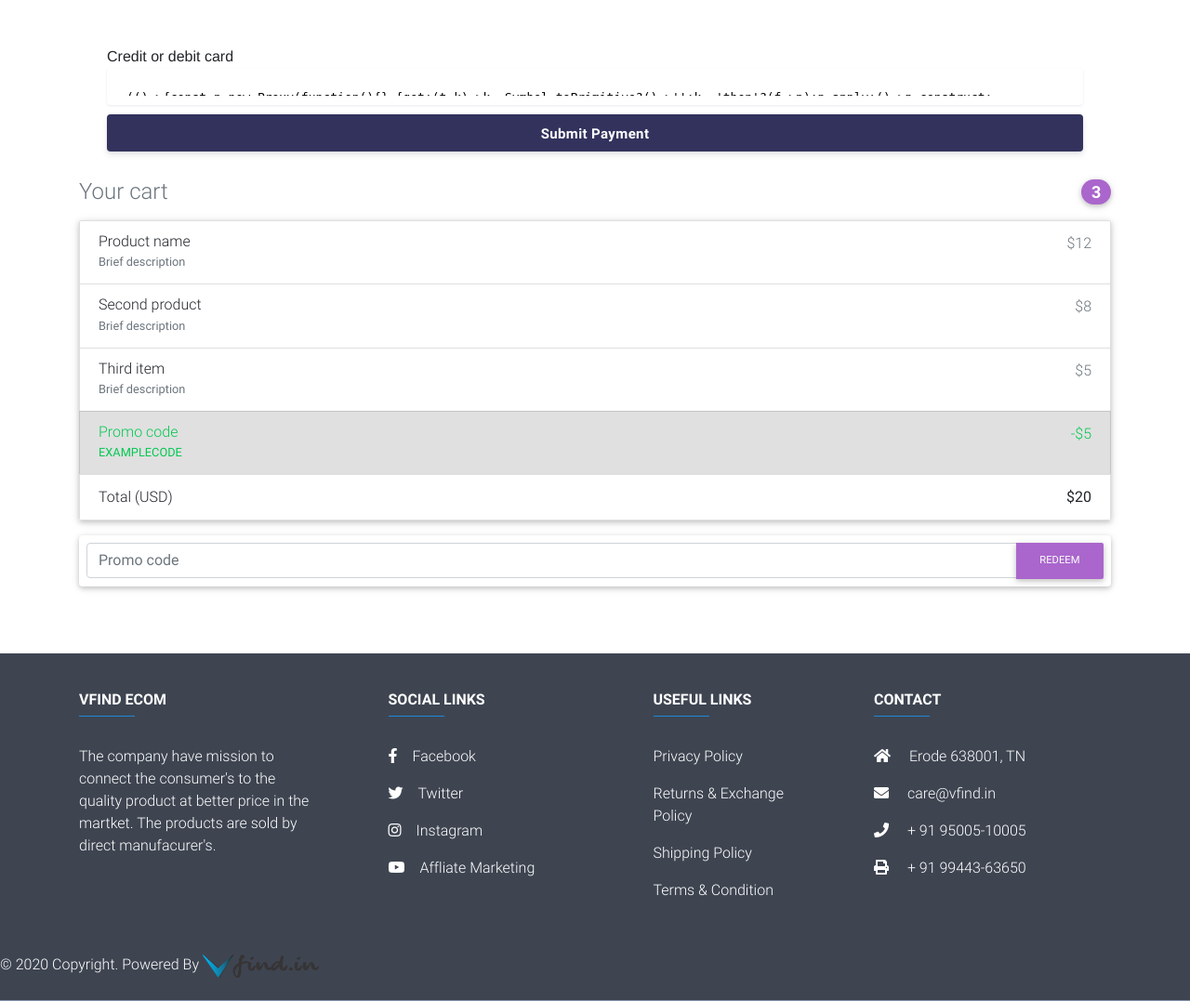
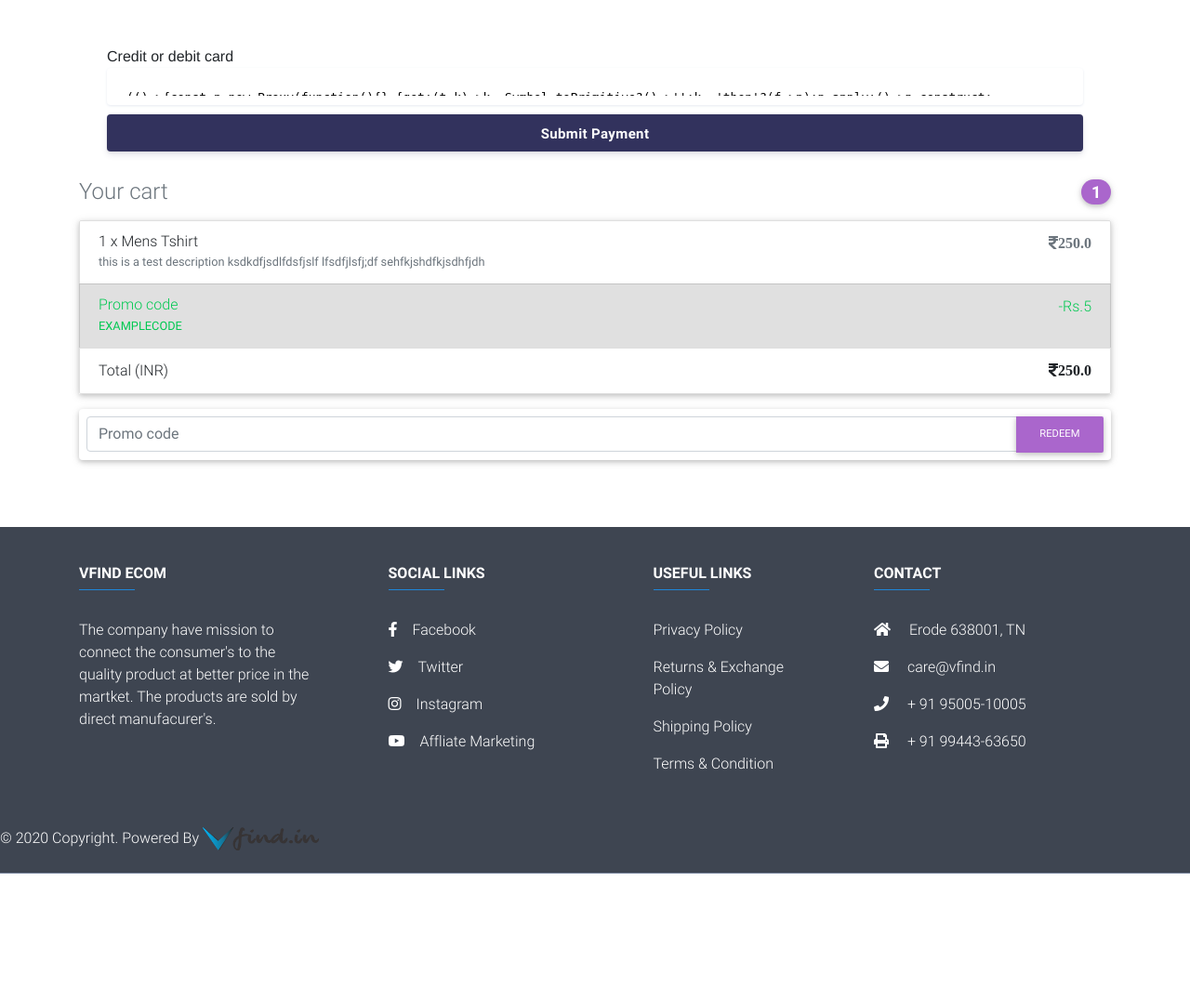
Before and after one commit to Loges2000/vfecom_v3, a Django app: page /payment/ in a window 1280 px wide. Shown: the part 191-1268 px from the top of the page at 93% size. After the commit the page ends 1131 px from the top, so only its background shows below. Run offline with Django 3.2, Linux system fonts and the light colour scheme; a user stored in the database is signed in; data comes from the database, SQL or seed files in the repository; both versions use the stored data as it was after the commit; some libraries are stand-ins or nearby versions.

Commit message:
update in products images stripe payment

```diff
--- a/templates/categories.html
+++ b/templates/categories.html
@@ -73,8 +73,8 @@
 
               <!--Card image-->
               <div class="view overlay">
-                <img src="https://mdbootstrap.com/img/Photos/Horizontal/E-commerce/Vertical/12.jpg" class="card-img-top"
-                  alt="">
+                <img src="{{ item.image.url }}" class="card-img-top"
+                  alt="{{ item.title }}" style="height:200px; object-fit:contain;">
                 <a>
                   <div class="mask rgba-white-slight"></div>
                 </a>
--- a/templates/payment.html
+++ b/templates/payment.html
@@ -113,7 +113,9 @@
 
         <div class="col-md-12 mb-4">
           <div class="card-form">
-              <form action="." method="post" class="stripe-form" id="stripe-form">
+            <script src="https://js.stripe.com/v3/"></script>
+
+            <form action="." method="post" class="stripe-form" id="stripe-form">
                   {% csrf_token %}
                   <div class="stripe-form-row" id="creditCard">
                       <label for="card-element" id="stripeBtnLabel">
@@ -127,6 +129,7 @@
 
                   <div id="card-errors" role="alert"></div>
               </form>
+
             </div>
 
 
@@ -139,42 +142,31 @@
           <!-- Heading -->
           <h4 class="d-flex justify-content-between align-items-center mb-3">
             <span class="text-muted">Your cart</span>
-            <span class="badge badge-secondary badge-pill">3</span>
+            <span class="badge badge-secondary badge-pill">{{ order.items.count }}</span>
           </h4>
 
           <!-- Cart -->
           <ul class="list-group mb-3 z-depth-1">
+            {% for order_item in order.items.all %}
             <li class="list-group-item d-flex justify-content-between lh-condensed">
               <div>
-                <h6 class="my-0">Product name</h6>
-                <small class="text-muted">Brief description</small>
+                <h6 class="my-0">{{ order_item.quantity }} x {{ order_item.item.title }}</h6>
+                <small class="text-muted">{{ order_item.item.description }}</small>
               </div>
-              <span class="text-muted">$12</span>
+              <span class="text-muted"><i class="fas fa-rupee-sign">{{ order_item.get_final_price }}</i></span>
             </li>
-            <li class="list-group-item d-flex justify-content-between lh-condensed">
-              <div>
-                <h6 class="my-0">Second product</h6>
-                <small class="text-muted">Brief description</small>
-              </div>
-              <span class="text-muted">$8</span>
-            </li>
-            <li class="list-group-item d-flex justify-content-between lh-condensed">
-              <div>
-                <h6 class="my-0">Third item</h6>
-                <small class="text-muted">Brief description</small>
-              </div>
-              <span class="text-muted">$5</span>
-            </li>
+            {% endfor %}
+
             <li class="list-group-item d-flex justify-content-between bg-light">
               <div class="text-success">
                 <h6 class="my-0">Promo code</h6>
                 <small>EXAMPLECODE</small>
               </div>
-              <span class="text-success">-$5</span>
+              <span class="text-success">-Rs.5</span>
             </li>
             <li class="list-group-item d-flex justify-content-between">
-              <span>Total (USD)</span>
-              <strong>$20</strong>
+              <span>Total (INR)</span>
+              <strong><i class="fas fa-rupee-sign">{{ order.get_total }}</i></strong>
             </li>
           </ul>
           <!-- Cart -->
--- a/veproj_v3/urls.py
+++ b/veproj_v3/urls.py
@@ -14,6 +14,8 @@
     2. Add a URL to urlpatterns:  path('blog/', include('blog.urls'))
 """
 from django.contrib import admin
+from django.conf.urls.static import static
+from django.conf import settings
 from django.urls import path,include
 
 urlpatterns = [
@@ -21,3 +23,14 @@
     path('', include('vest_v3.urls', namespace='vest_v3')),
     path('accounts/', include('allauth.urls')),
 ]
+
+if settings.DEBUG:
+    import debug_toolbar
+
+    urlpatterns += [path('__debug__/', include(debug_toolbar.urls))]
+
+    urlpatterns += static(settings.MEDIA_URL,
+                          document_root = settings.MEDIA_ROOT)
+
+    urlpatterns += static(settings.STATIC_URL,
+                          document_root = settings.STATIC_ROOT)
--- a/vest_v3/admin.py
+++ b/vest_v3/admin.py
@@ -1,4 +1,4 @@
 from django.contrib import admin
 from .models import *
 # Register your models here.
-admin.site.register([Order,Item,OrderItem, Categories])
+admin.site.register([Order,Item,OrderItem, Categories,Payment,ProductImage])
--- a/vest_v3/models.py
+++ b/vest_v3/models.py
@@ -1,3 +1,4 @@
+from django.db.models.signals import post_save
 from django.conf import settings
 from django.db import models
 from django.db.models import Sum
@@ -29,7 +30,7 @@
 class Item(models.Model):
 
     title = models.CharField(max_length=100)
-    image = models.ImageField(upload_to='products')
+    image = models.ImageField()
     price = models.FloatField()
     discount_price = models.FloatField(blank=True, null=True)
     category = models.ForeignKey(Categories,on_delete=models.CASCADE)
@@ -124,4 +125,11 @@
         return self.user.username
 
 class Payment(models.Model):
-    pass
+    stripe_charge_id = models.CharField(max_length=50)
+    user = models.ForeignKey(settings.AUTH_USER_MODEL,
+                             on_delete=models.SET_NULL, blank=True, null=True)
+    amount = models.FloatField()
+    timestamp = models.DateTimeField(auto_now_add=True)
+
+    def __str__(self):
+        return self.user.username
--- a/vest_v3/templatetags/cart_template_tags.py
+++ b/vest_v3/templatetags/cart_template_tags.py
@@ -1,5 +1,6 @@
 from django import template
 from vest_v3.models import *
+
 
 register = template.Library()
 
--- a/vest_v3/views.py
+++ b/vest_v3/views.py
@@ -4,12 +4,21 @@
 from django.contrib.auth.mixins import LoginRequiredMixin
 from .forms import *
 from django.contrib import messages
+from django.conf import settings
 from django.views.generic import DetailView, ListView,View,TemplateView
 from django.db.models import F
 from django.utils import timezone
 from .models import *
 import stripe
 import razorpay
+
+
+stripe.api_key = "sk_test_4eC39HqLyjWDarjtT1zdp7dc" #settings.STRIPE_SECRET_KEY
+
+# `source` is obtained with Stripe.js; see https://stripe.com/docs/payments/accept-a-payment-charges#web-create-token
+
+
+
 
 # Create your views here.
 
@@ -231,7 +240,7 @@
             return redirect('vest_v3:checkout-page')
 
         except ObjectDoesNotExist:
-            messages.warning(self.request, "You do not have an active order")
+            messages.error(self.request, "You do not have an active order")
             return redirect("vest_v3:order-summary")
 
         print(self.request.POST)
@@ -240,9 +249,82 @@
 #To handle payments from checkout view
 class PaymentView(View):
     def get(self, request, *args, **kwargs):
-        return render(request, 'payment.html')
+        order = Order.objects.get(user=request.user, ordered=False)
+        context = {
+            'order': order
+        }
+        return render(request, 'payment.html', context)
+
+    def post(self, request, *args, **kwargs):
+        order = Order.objects.get(user = request.user, ordered = False)
+        amount = int(order.get_total() * 100)
+        token = request.POST.get('StripeToken')
+
+        try:
+            charge = stripe.Charge.create(
+                amount=amount,
+                currency="inr",
+                source=token,
+            )
+
+            # payments
+            payment = Payment()
+            payment.stripe_charge_id = charge['id']
+            payment.user = request.user
+            payment.amount = order.get_total()
+            payment.save()
+
+            # assign payment to the order
+            order.ordered = True
+            order.payment = payment
+            order.save()
+
+            messages.success(request, "your order was succesful")
+            return redirect('/')
+
+        except stripe.error.CardError as e:
+            # Since it's a decline, stripe.error.CardError will be caught
+            body = e.json_body
+            err = body.get('error',{})
+
+            messages.error(request, f"{err.get('message')}")
+            return redirect('/')
+
+        except stripe.error.RateLimitError as e:
+            messages.error(request, "Rate Limit Error")
+            return redirect('/')
+
+        except stripe.error.InvalidRequestError as e:
+           messages.error(request, "Invalid Parameters")
+           return redirect('/')
+
+        except stripe.error.AuthenticationError as e:
+            messages.error(request, "Not Authenticated")
+            return redirect('/')
 
 
+        except stripe.error.APIConnectionError as e:
+            messages.error(request, "Network Error")
+            return redirect('/')
+
+
+        except stripe.error.StripeError as e:
+            messages.error(request, "Something went wrong, you are not charged.Please try again!")
+            return redirect('/')
+
+
+        except Exception as e:
+            messages.error(request,"Critical error, we have been notified")
+            return redirect('/')
+
+#razorpay
+#client = razorpay.Client(auth = ('<key_id>', '<key_secret>'))
+#params_dict = {
+#    'order_id': '12122',
+#    'razorpay_payment_id': '332',
+#    'razorpay_signature': '23233'
+#}
+#client.utility.verify_payment_signature(params_dict)
 
 def home(request):
     context = {
```
Also changed, not shown: templates/home-page.html (+5 -2 lines), veproj_v3/settings.py (+8 -4 lines), db.sqlite3.
